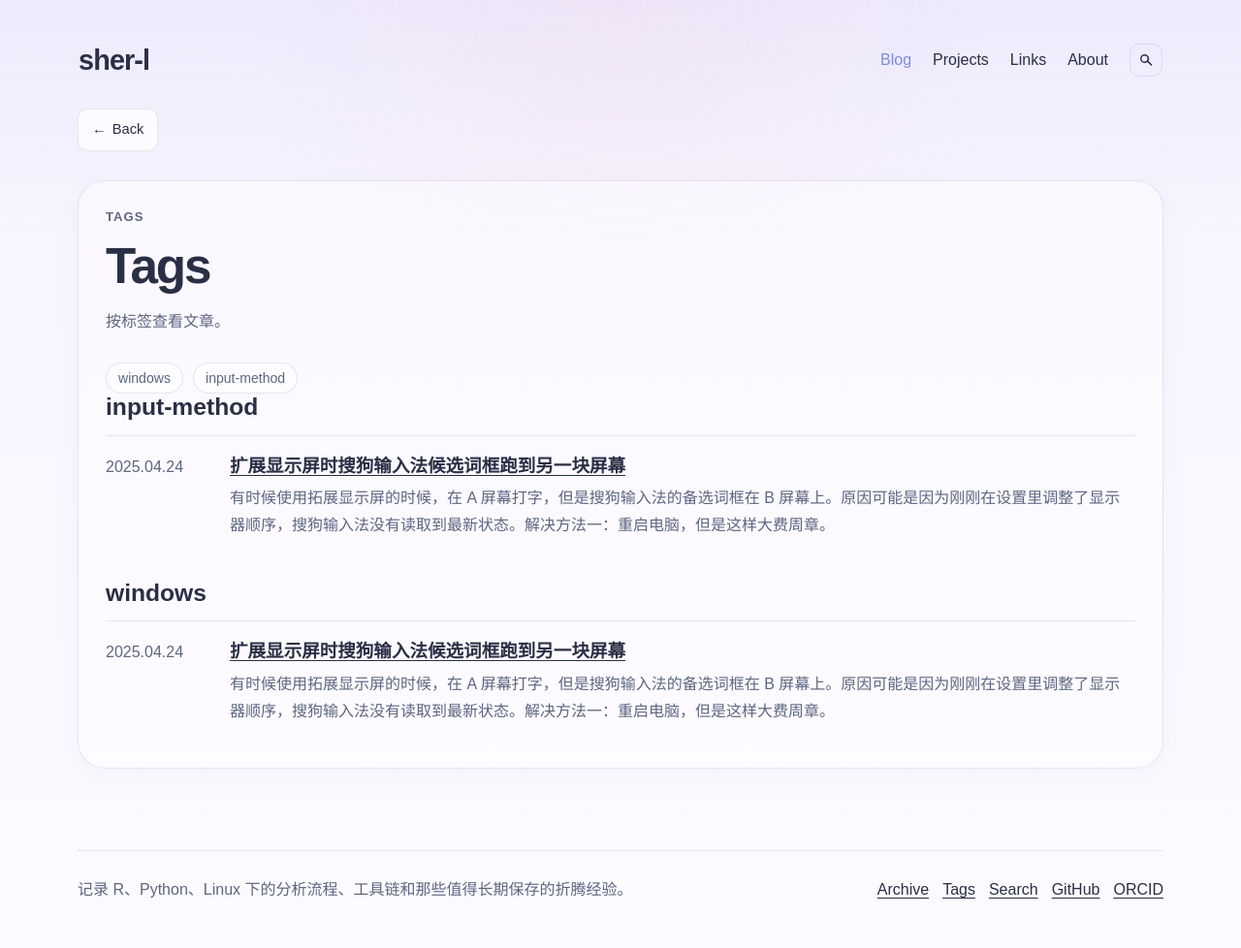
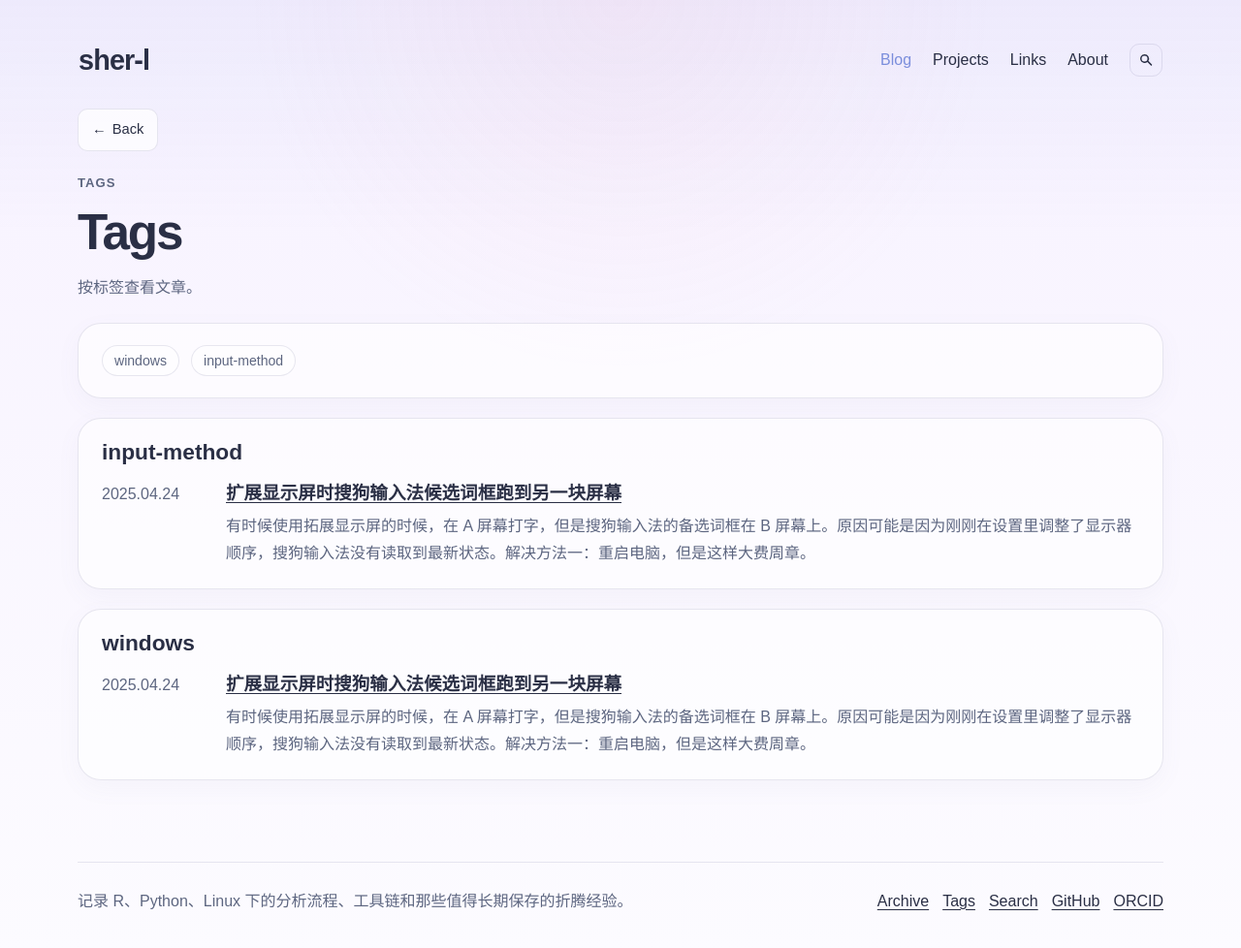
Before and after one commit to sher-l/sher-l.github.io, a Jekyll site: the page built from tags.md, in a window 1280 px wide and 986 px high. Shown: the top 978 px of the window at 97% size. Built offline with Jekyll 4.4.1, drawn with Linux system fonts in a browser that asks for light colours.

Commit message:
Unify inner page styling

```diff
--- a/_layouts/page.html
+++ b/_layouts/page.html
@@ -11,10 +11,9 @@ layout: default
   {% endif %}
 {% endif %}
 
-<article class="page-shell">
+<article class="page-shell page-shell-plain">
   <a class="back-link" href="{{ back_url | relative_url }}" data-back-link>Back</a>
 
-  <div class="page-panel">
   <header class="page-head">
     <p class="page-eyebrow">{{ page.eyebrow | default: page.title }}</p>
     <h1>{{ page.title }}</h1>
@@ -26,5 +25,4 @@ layout: default
   <div class="page-content">
     {{ content }}
   </div>
-  </div>
 </article>
--- a/assets/css/style.css
+++ b/assets/css/style.css
@@ -731,40 +731,65 @@ img {
 }
 
 .page-content {
-  margin-top: 28px;
+  display: flex;
+  flex-direction: column;
+  gap: 20px;
+  margin-top: 22px;
 }
 
 .info-list,
 .project-list,
 .tags-page,
-.archive-list {
-  display: flex;
-  flex-direction: column;
+.archive-list,
+.link-list {
+  display: flex;
+  flex-direction: column;
+  gap: 20px;
+}
+
+.page-shell-plain .page-content > .tag-cloud,
+.site-search-box-page,
+.info-list section,
+.project-entry,
+.tag-section,
+.archive-year,
+.link-list-page a {
+  padding: 22px 24px;
+  border: 1px solid var(--line);
+  border-radius: 24px;
+  background: rgba(255, 255, 255, 0.58);
+  box-shadow: var(--shadow);
+  transition: border-color 0.2s ease, background 0.2s ease, transform 0.2s ease;
+}
+
+.page-shell-plain .page-content > .tag-cloud:hover,
+.site-search-box-page:hover,
+.info-list section:hover,
+.project-entry:hover,
+.tag-section:hover,
+.archive-year:hover,
+.link-list-page a:hover,
+.link-list-page a:focus-visible {
+  border-color: var(--line-strong);
+  background: rgba(255, 255, 255, 0.72);
+  transform: translateY(-1px);
+}
+
+.page-shell-plain .page-content > .tag-cloud {
+  gap: 12px;
 }
 
 .info-list section,
 .project-entry {
-  padding: 0 0 20px;
-  border-bottom: 1px solid var(--line);
-}
-
-.info-list section + section,
-.project-entry + .project-entry,
-.tag-section + .tag-section,
-.archive-year + .archive-year {
-  margin-top: 24px;
-}
-
-.info-list section:last-child,
-.project-entry:last-child {
-  border-bottom: 0;
-  padding-bottom: 0;
+  display: flex;
+  flex-direction: column;
+  gap: 10px;
 }
 
 .info-list h2,
 .project-entry h2,
 .project-entry h3 {
-  margin-bottom: 10px;
+  margin: 0;
   font-size: 1.38rem;
 }
 
@@ -774,16 +799,13 @@ img {
 }
 
 .link-list {
-  display: flex;
-  flex-direction: column;
+  gap: 20px;
 }
 
 .link-list-page a {
   display: flex;
   flex-direction: column;
-  gap: 6px;
-  padding: 18px 0;
-  border-bottom: 1px solid var(--line);
+  gap: 8px;
 }
 
 .link-list-home a {
@@ -794,10 +816,6 @@ img {
   border-bottom: 1px solid var(--line);
 }
 
-.link-list-page a:last-child {
-  border-bottom: 0;
-}
-
 .link-list-home a:last-child {
   border-bottom: 0;
 }
@@ -819,6 +837,10 @@ img {
   display: flex;
   flex-direction: column;
   gap: 10px;
+}
+
+.site-search-box-page {
+  gap: 14px;
 }
 
 .site-search-box-global {
@@ -877,7 +899,7 @@ img {
 .search-results {
   display: flex;
   flex-direction: column;
-  margin-top: 22px;
+  margin-top: 6px;
 }
 
 .search-results-compact {
@@ -919,6 +941,19 @@ img {
   border-top: 1px solid var(--line);
 }
 
+.search-results .search-result:first-child,
+.tag-post-list .tag-post-item:first-child,
+.archive-posts .archive-item:first-child {
+  padding-top: 0;
+  border-top: 0;
+}
+
+.search-results .search-result:last-child,
+.tag-post-list .tag-post-item:last-child,
+.archive-posts .archive-item:last-child {
+  padding-bottom: 0;
+}
+
 .search-result time,
 .tag-post-item time,
 .archive-item time,
@@ -950,8 +985,8 @@ img {
 
 .tag-section h2,
 .archive-year h2 {
-  margin-bottom: 14px;
-  font-size: 1.54rem;
+  margin: 0 0 16px;
+  font-size: 1.42rem;
 }
 
 .post-card-list {
```
Also changed, not shown: search.md (+1 -0 lines). Lines whose indentation alone changed are shown as unchanged.
